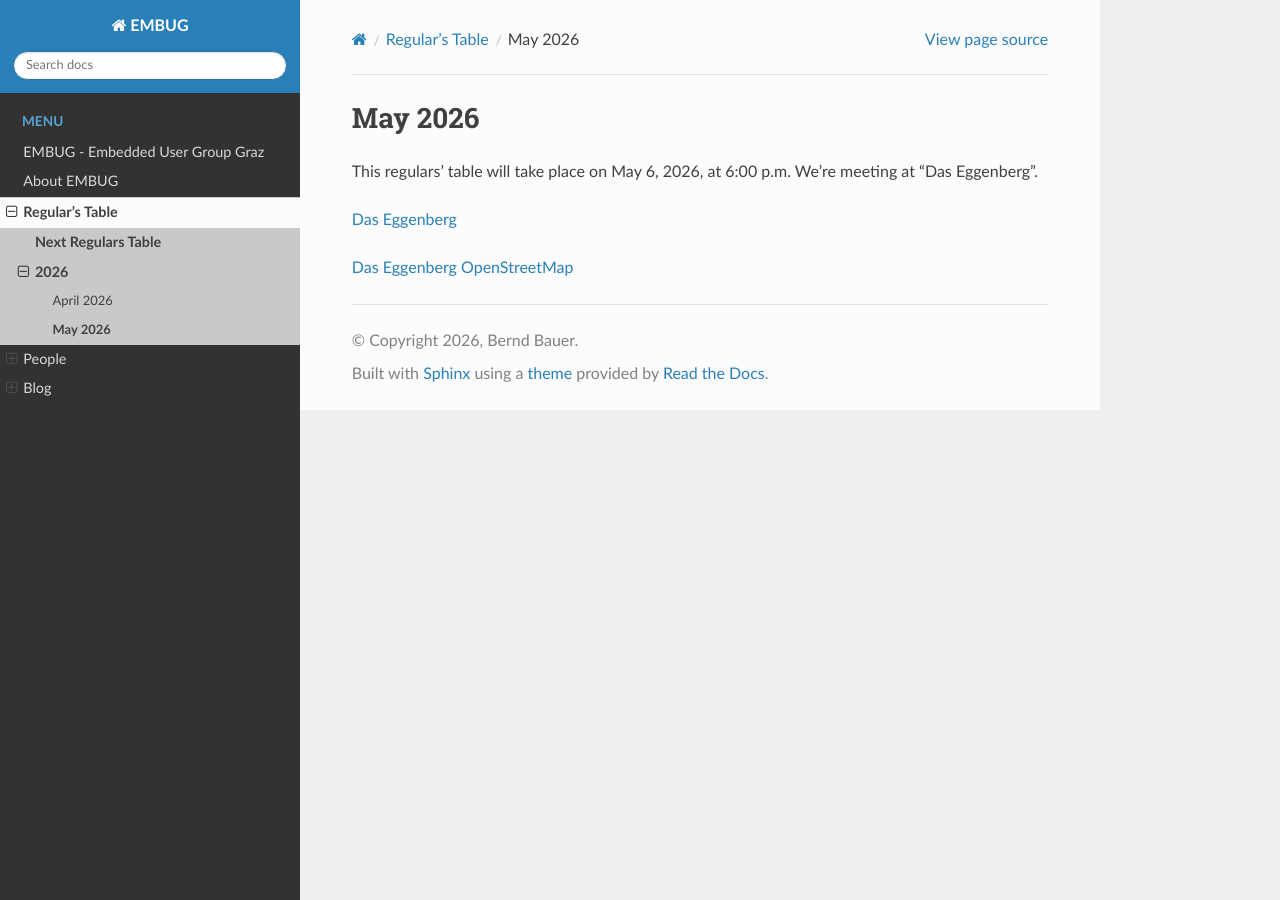
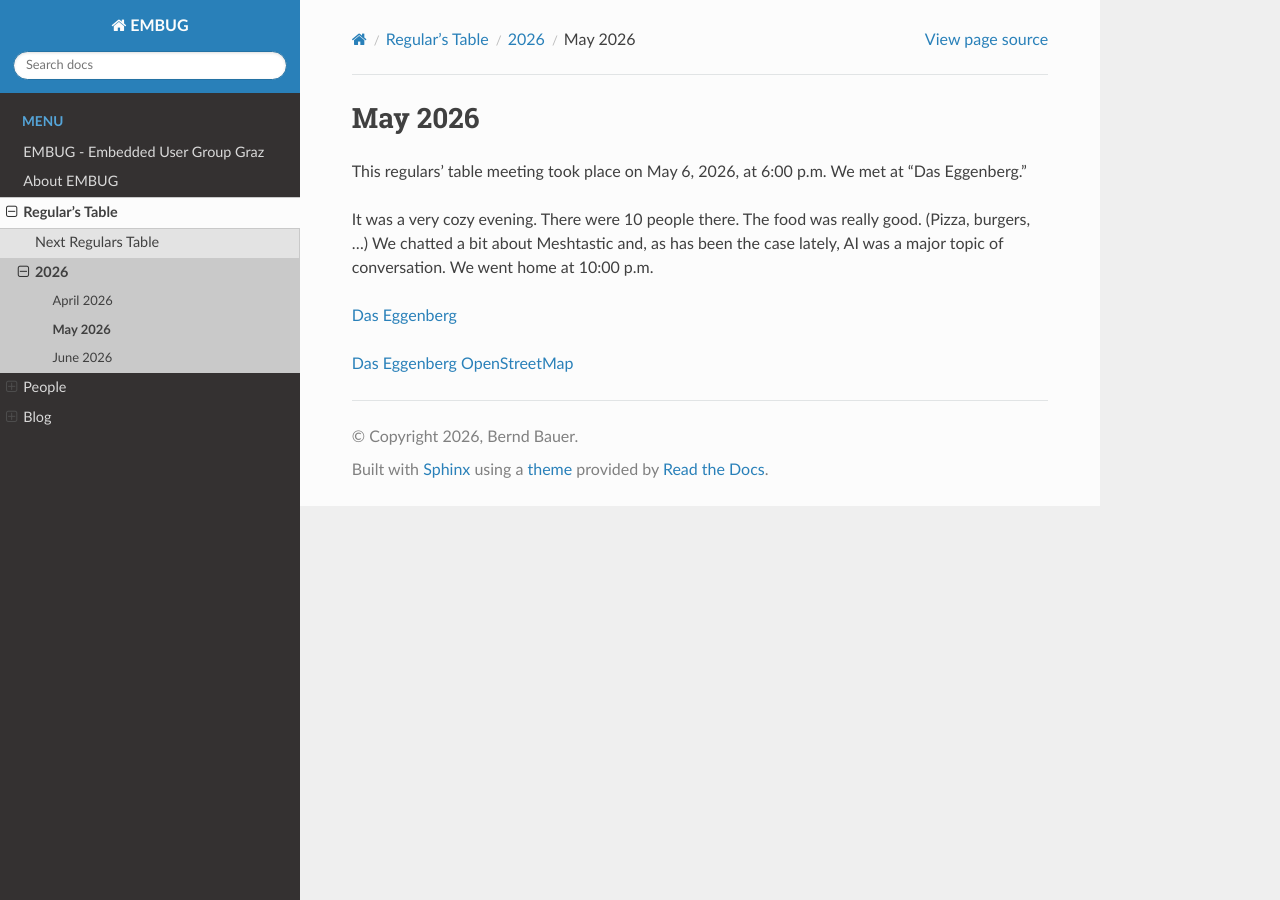
Before and after one commit to embug-org/website, a Sphinx documentation site: the page built from source/regulars_table/2026/05_may.rst, in a window 1280 px wide. Built offline with Sphinx 7.4.7 and the Read the Docs theme 3.1.0, drawn with Linux system fonts in a browser that asks for light colours.

Commit message:
RT June 26: Added page and updated index

```diff
--- a/source/index.rst
+++ b/source/index.rst
@@ -13,9 +13,9 @@
    /blog/index
 
 .. important::
-   The next regulars table will take place on May 6, 2026, at 6:00 p.m.
-   We're meeting at "Das Eggenberg".
-   See :doc:`May 2026 <regulars_table/2026/05_may>`.
+   The next regulars table will take place on June 3, 2026, at 6:00 p.m.
+   The location will be announced at a later date.
+   See :doc:`June 2026 <regulars_table/2026/06_june>`.
 
 .. note::
    This site is under construction!
--- a/source/regulars_table/2026/05_may.rst
+++ b/source/regulars_table/2026/05_may.rst
@@ -1,8 +1,14 @@
 May 2026
 ========
 
-This regulars' table will take place on May 6, 2026, at 6:00 p.m.
-We're meeting at "Das Eggenberg".
+This regulars' table meeting took place on May 6, 2026, at 6:00 p.m.
+We met at "Das Eggenberg."
+
+It was a very cozy evening.
+There were 10 people there.
+The food was really good. (Pizza, burgers, ...)
+We chatted a bit about Meshtastic and, as has been the case lately, AI was a major topic of conversation.
+We went home at 10:00 p.m.
 
 `Das Eggenberg <https://www.das-eggenberg.at/>`_
 
--- /dev/null
+++ b/source/regulars_table/2026/06_june.rst
@@ -0,0 +1,5 @@
+June 2026
+=========
+
+This regulars' table will take place on June 3, 2026, at 6:00 p.m.
+The location will be announced at a later date.
--- a/source/regulars_table/2026/index.rst
+++ b/source/regulars_table/2026/index.rst
@@ -5,3 +5,4 @@
 
    /regulars_table/2026/04_april
    /regulars_table/2026/05_may
+   /regulars_table/2026/06_june
--- a/source/regulars_table/index.rst
+++ b/source/regulars_table/index.rst
@@ -3,5 +3,5 @@
 
 .. toctree::
 
-   Next Regulars Table </regulars_table/2026/05_may>
+   Next Regulars Table </regulars_table/2026/06_june>
    /regulars_table/2026/index
```
